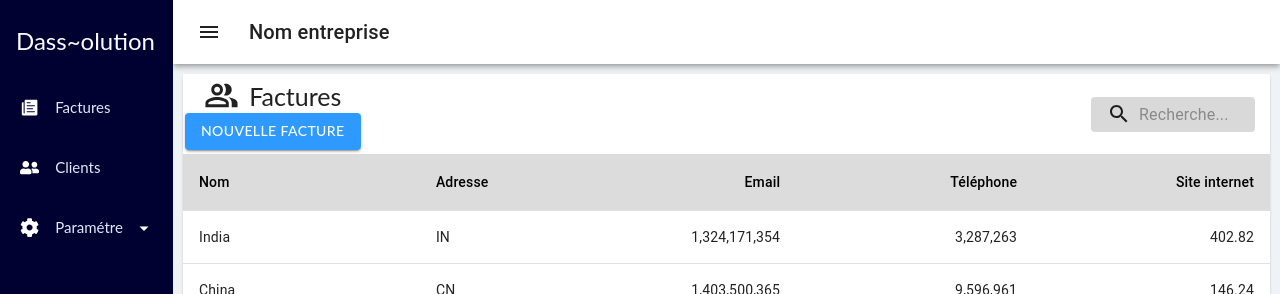
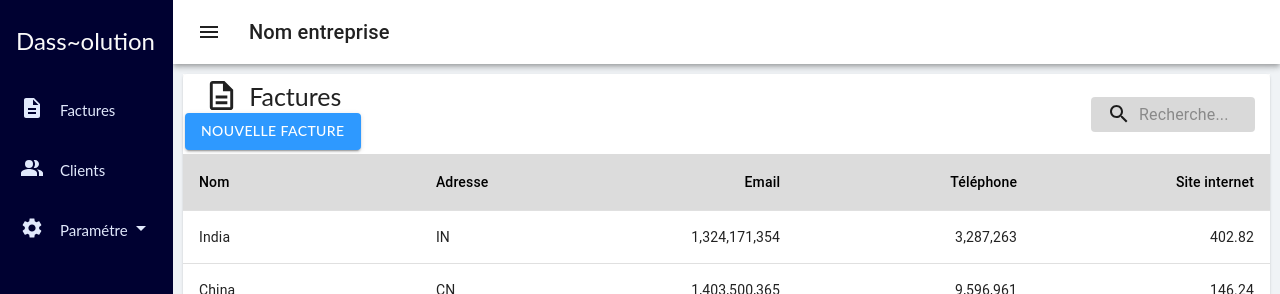
Before and after one commit to dassoukhi/facturation-app, a React (Create React App) app: page /factures in a window 1280 px wide. Shown: the top 294 px of the page. Built offline with nearby package versions, Linux system fonts and the light colour scheme.

Commit message:
add ui icon & remove react-icon

```diff
--- a/package.json
+++ b/package.json
@@ -11,7 +11,6 @@
     "@testing-library/user-event": "^12.1.10",
     "react": "^17.0.2",
     "react-dom": "^17.0.2",
-    "react-icons": "^4.2.0",
     "react-redux": "^7.2.4",
     "react-router-dom": "^5.2.0",
     "react-scripts": "4.0.3",
--- a/src/components/SidebarData.js
+++ b/src/components/SidebarData.js
@@ -1,41 +1,45 @@
 import React from 'react'
-import * as FaIcons from 'react-icons/fa'
-import * as IoIcons from 'react-icons/io'
-import * as RiIcons from 'react-icons/ri'
+import DescriptionIcon from '@material-ui/icons/Description'
+import PeopleAltIcon from '@material-ui/icons/PeopleAlt'
+import SettingsIcon from '@material-ui/icons/Settings'
+import AccountBalanceIcon from '@material-ui/icons/AccountBalance'
+import BuildIcon from '@material-ui/icons/Build'
+import ArrowDropUpIcon from '@material-ui/icons/ArrowDropUp'
+import ArrowDropDownIcon from '@material-ui/icons/ArrowDropDown'
 
 export const SidebarData = [
   {
     title: 'Factures',
     path: '/factures',
-    icon: <IoIcons.IoIosPaper />
+    icon: <DescriptionIcon />
   },
   {
     title: 'Clients',
     path: '/clients',
-    icon: <FaIcons.FaUserFriends />
+    icon: <PeopleAltIcon />
   },
   {
     title: 'Paramétre',
-    icon: <FaIcons.FaCog />,
+    icon: <SettingsIcon />,
 
-    iconClosed: <RiIcons.RiArrowDownSFill />,
-    iconOpened: <RiIcons.RiArrowUpSFill />,
+    iconClosed: <ArrowDropDownIcon />,
+    iconOpened: <ArrowDropUpIcon />,
 
     subNav: [
       {
         title: 'Entreprise',
         path: '/parametre/entreprise',
-        icon: <FaIcons.FaLandmark />
+        icon: <AccountBalanceIcon />
       },
       {
         title: 'Facture',
         path: '/parametre/facture',
-        icon: <IoIcons.IoIosPaper />
+        icon: <DescriptionIcon />
       },
       {
         title: 'Général',
         path: '/parametre/general',
-        icon: <FaIcons.FaTools />
+        icon: <BuildIcon />
       }
     ]
   }
--- a/src/components/SubMenu.js
+++ b/src/components/SubMenu.js
@@ -24,6 +24,7 @@ const SidebarLink = styled(Link)`
 const SidebarLabel = styled.span`
   margin-left: 16px;
   font-size: 15px;
+  padding-top: 5px;
 `
 
 const DropdownLink = styled(Link)`
--- a/src/components/factures.js
+++ b/src/components/factures.js
@@ -6,10 +6,11 @@ import ListeFactures from './listeFactures'
 import NavFacture from './navFacture'
 import { Button } from '@material-ui/core'
 
+var hei = '85vh'
 const useStyles = makeStyles(theme => ({
   root: {
     width: '100%',
-    height: '85vh'
+    height: hei
   },
   search: {
     position: 'relative',
@@ -59,14 +60,24 @@ export default function Factures() {
   const [createStatus, setCreateStatus] = useState(false)
   const handleStatus = () => {
     setCreateStatus(!createStatus)
+    hei = '100vh'
   }
 
   return (
     <Paper className={classes.root}>
-      {/* eslint-disable react/prop-types */}
-      {!createStatus && <NavFacture search={input} setSearch={setinput} handleStatus={handleStatus}/>}
+      {!createStatus && (
+        <NavFacture
+          search={input}
+          setSearch={setinput}
+          handleStatus={handleStatus}
+        />
+      )}
       {!createStatus && <ListeFactures search={input} />}
-      {createStatus && <Button variant='contained' color='secondary' onClick={handleStatus}>Annuler</Button>}
+      {createStatus && (
+        <Button variant='contained' color='secondary' onClick={handleStatus}>
+          Annuler
+        </Button>
+      )}
     </Paper>
   )
 }
--- a/src/components/navFacture.js
+++ b/src/components/navFacture.js
@@ -2,7 +2,7 @@
 import { alpha, makeStyles } from '@material-ui/core'
 import React from 'react'
 import SearchIcon from '@material-ui/icons/Search'
-import PeopleAltOutlinedIcon from '@material-ui/icons/PeopleAltOutlined'
+import DescriptionOutlinedIcon from '@material-ui/icons/DescriptionOutlined'
 import { Button, InputBase } from '@material-ui/core'
 
 const useStyles = makeStyles(theme => ({
@@ -77,7 +77,7 @@ const NavFacture = ({search, setSearch, handleStatus}) => {
             justifyContent: 'center'
           }}
         >
-          <PeopleAltOutlinedIcon fontSize='large' />
+          <DescriptionOutlinedIcon fontSize='large' />
           <span style={{ fontSize: '25px', marginLeft: '10px' }}>Factures</span>
         </div>
         <Button
```
Also changed, not shown: 1 other file (tests, documents, lock files or other folders).
